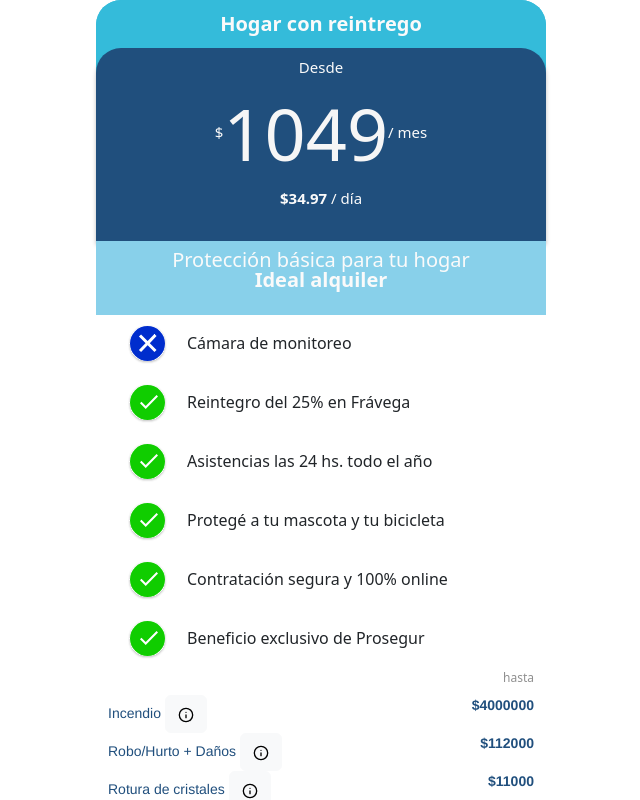
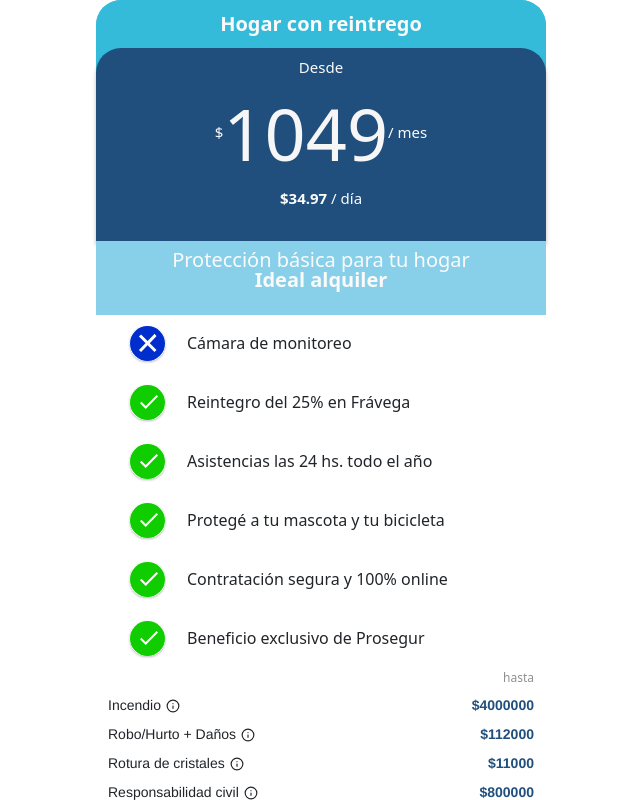
Before and after one commit to andresGarcia90/cotizador-hs, a React (Create React App) app: page / in a window 1280 px wide. Both pictures are taken after a click on the button "¿Qué me cubre?". Shown: the top 800 px of the page, without its empty margins (319-959 px from the left). Built offline with nearby package versions, Linux system fonts and the light colour scheme.

Commit message:
Tooltip Cobertura

```diff
--- a/src/components/UI/Cobertura.js
+++ b/src/components/UI/Cobertura.js
@@ -1,41 +1,33 @@
-import React, { useEffect, useRef, useState } from 'react';
-import { Button, Col, Row, Tooltip } from 'react-bootstrap';
+import React from 'react';
+import { Col, OverlayTrigger, Row, Tooltip } from 'react-bootstrap';
 import { FiInfo } from 'react-icons/fi';
 import classes from './Cobertura.module.css';
-import Overlay from 'react-bootstrap/Overlay';
 
 const Cobertura = (props) => {
-  const target = useRef();
-  useEffect(() => {
-    console.log(target.current);
-    // return () => {
-    // }
-  }, [target]);
+  const { title, info, price } = props;
 
-  const [show, setShow] = useState(false);
+  const renderTooltip = (props) => (
+    <Tooltip
+      id="button-tooltip"
+      {...props}
+    >
+      {info}
+    </Tooltip>
+  );
 
-  const clickHandler = () => {
-    setShow(!show);
-  };
-
-  console.log(target);
-
-  const { title, info, price } = props;
   return (
     <Row>
       <Col xs={8} className={classes['cobertura-item-title']}>
-        {title}{' '}
-        <Button ref={target} onClick={clickHandler}  variant="light">
-        <FiInfo target={target}/>
-        </Button>
-        <Overlay target={target.current} show={show} placement="right">
-        {(props) => (
-          <Tooltip id="overlay-example" {...props}>
-            {info}
-          </Tooltip>
-        )}
-      </Overlay>
-        {/* <FiInfo target={target}  onClick={clickHandler}/> */}
+        {title}
+        <OverlayTrigger
+          placement="bottom"
+          delay={{ show: 250, hide: 400 }}
+          overlay={renderTooltip}
+        >
+          <span className={classes.icon}>
+            <FiInfo />
+          </span>
+        </OverlayTrigger>
       </Col>
       <Col xs={4} className={classes['cobertura-item-price']}>
         ${price}
--- a/src/components/UI/Cobertura.module.css
+++ b/src/components/UI/Cobertura.module.css
@@ -1,12 +1,12 @@
-.cobertura-item-title{
+.cobertura-item-title {
     font-size: 14px;
-    color: #204F7D;
     font-size: clamp(0.75rem, 1.538vw + 0.442rem, 0.875rem);
     font-family: 'GothamNarrowLight', 'Helvetica', 'Arial', sans-serif;
     text-align: start;
+    margin-bottom: 0.5rem;
 }
 
-.cobertura-item-price{
+.cobertura-item-price {
     color: #204F7D;
     font-size: clamp(0.75rem, 1.538vw + 0.442rem, 0.875rem);
     font-family: 'GothamNarrowBold', 'Helvetica', 'Arial', sans-serif;
@@ -14,3 +14,7 @@
     text-align: end;
 
 }
+
+.icon {
+    margin-left: 5px;
+}
```
